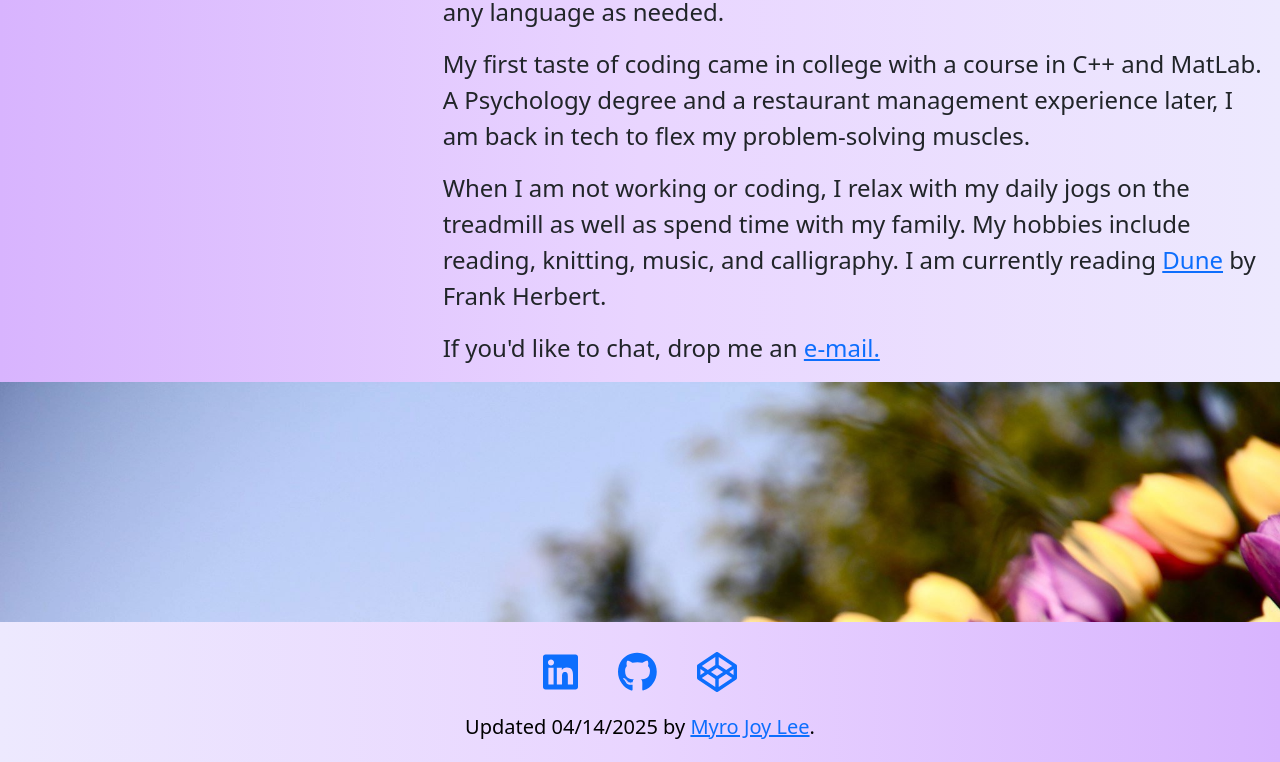
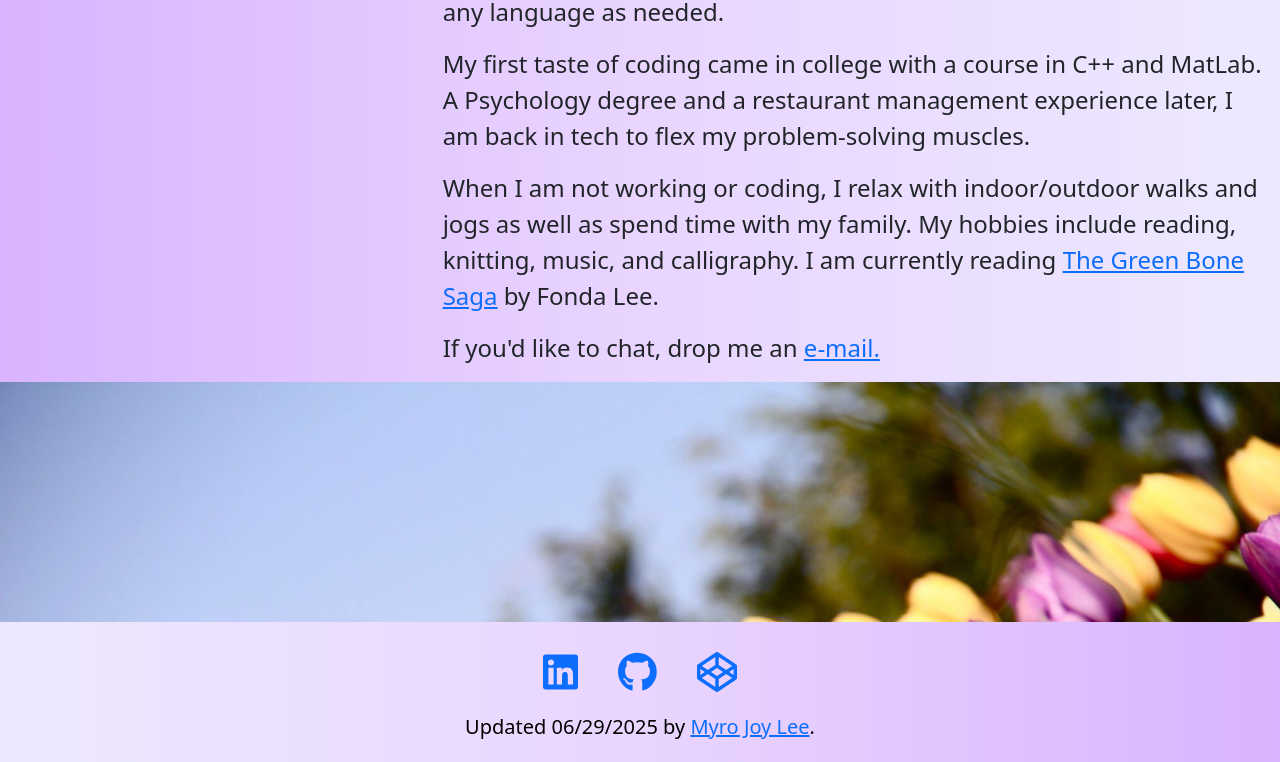
Before and after one commit to myrojoylee/portfolio-mjlee, a React (Vite) app: page / in a window 1280 px wide. Shown: the part 610-1372 px from the top of the page. Built offline with nearby package versions, Linux system fonts and the light colour scheme.

Commit message:
updated date and reading section

```diff
--- a/src/components/Footer.jsx
+++ b/src/components/Footer.jsx
@@ -22,7 +22,7 @@ function Footer() {
       </a>
       </div>
       <div>
-        <p>Updated 04/14/2025 by <a href="https://www.linkedin.com/in/myro-joy-lee/">Myro Joy Lee</a>.</p>
+        <p>Updated 06/29/2025 by <a href="https://www.linkedin.com/in/myro-joy-lee/">Myro Joy Lee</a>.</p>
       </div>
     </footer>
   );
--- a/src/pages/AboutMe.jsx
+++ b/src/pages/AboutMe.jsx
@@ -26,7 +26,7 @@ export default function AboutMe() {
           later, I am back in tech to flex my problem-solving muscles.
         </p>
         <p>
-          When I am not working or coding, I relax with my daily jogs on the treadmill as well as spend time with my family. My hobbies include reading, knitting, music, and calligraphy. I am currently reading <a href="https://dunenovels.com/" target="_blank">Dune</a> by Frank Herbert.
+          When I am not working or coding, I relax with indoor/outdoor walks and jogs as well as spend time with my family. My hobbies include reading, knitting, music, and calligraphy. I am currently reading <a href="https://www.hachettebookgroup.com/titles/fonda-lee/jade-city/9780316440868/" target="_blank">The Green Bone Saga</a> by Fonda Lee.
         </p>
         <p>
           If you'd like to chat, drop me an <a className="detail-contact" href={emailAddress}>e-mail.</a>
```
